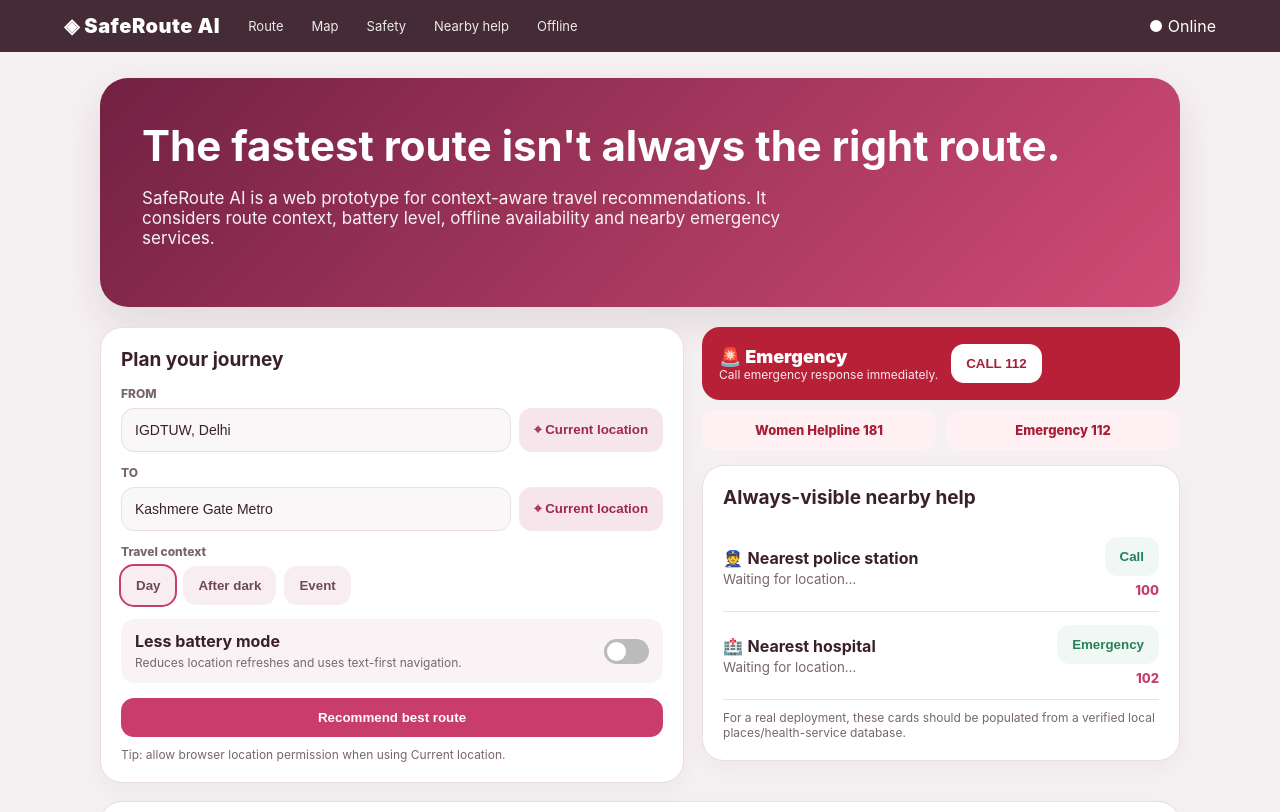
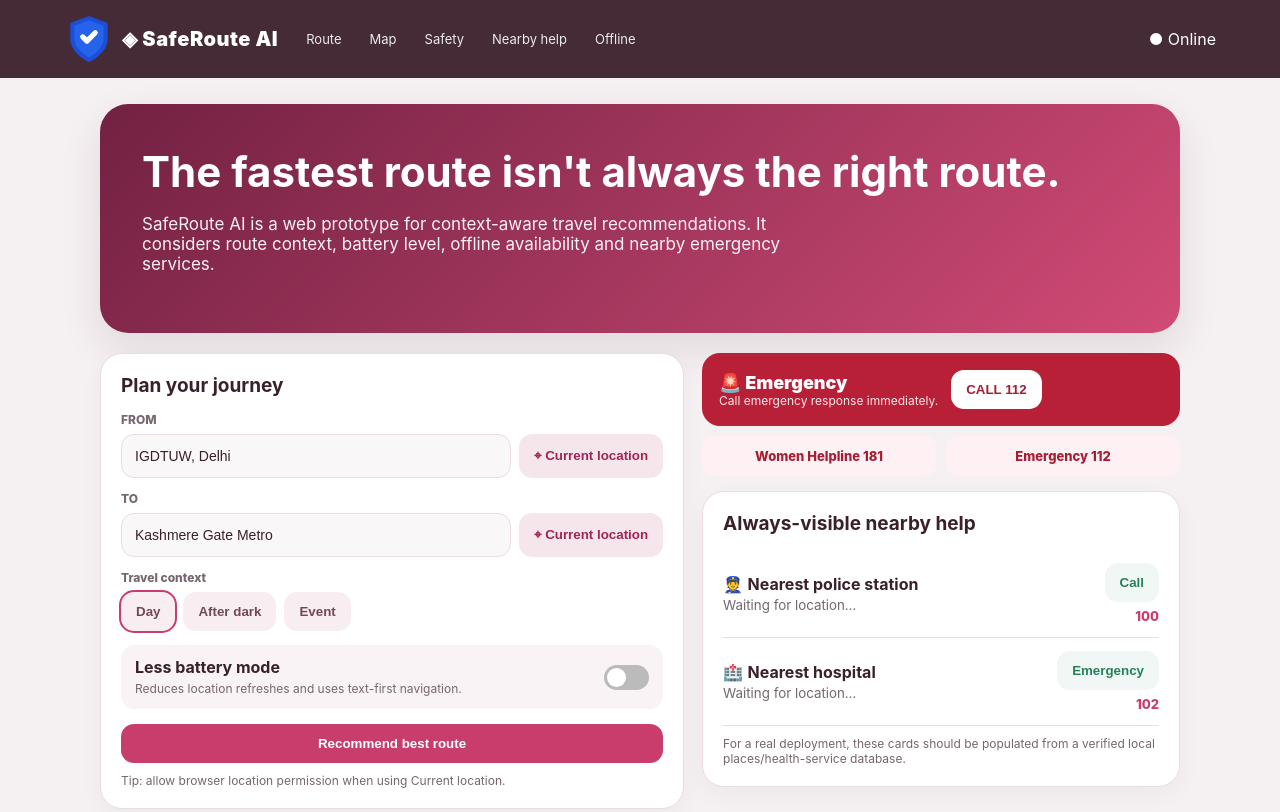
Before and after one commit to Samridhi-sys/saferoute-app, a plain HTML site: page index.html in a window 1280 px wide. Shown: the top 812 px of the page. Drawn offline with nearby package versions, Linux system fonts and the light colour scheme.

Commit message:
Add files via upload

```diff
--- a/index.html
+++ b/index.html
@@ -33,27 +33,40 @@ button{border:0;border-radius:13px;padding:12px 15px;font-weight:800;cursor:poin
 footer{text-align:center;color:var(--muted);font-size:12px;padding:20px}
 @media(max-width:800px){.grid{grid-template-columns:1fr}.nav a{display:none}.hero h1{font-size:31px}.why{grid-template-columns:1fr}.container{padding:15px 12px 50px}}
 </style>
+
+
 </head>
 <body>
 <nav class="nav">
- <div class="logo">◈ SafeRoute AI</div><a href="#route">Route</a><a href="#mapSection">Map</a><a href="#safety">Safety</a><a href="#nearby">Nearby help</a><a href="#offline">Offline</a>
+ <div class="logo" style="display: flex; align-items: center; gap: 8px;"><svg width="50" height="50" viewBox="0 0 24 24" fill="none" xmlns="http://w3.org">
+    <!-- The Shield Background -->
+    <path d="M12 22C12 22 20 18 20 12V5L12 2L4 5V12C4 18 12 22 12 22Z" fill="#2563eb" stroke="#1d4ed8" stroke-width="2" stroke-linecap="round" stroke-linejoin="round"/>
+    <!-- The Route/Checkmark inside the shield (Representing SafeRoute) -->
+    <path d="M9 11L11 13L15 9" stroke="white" stroke-width="2.5" stroke-linecap="round" stroke-linejoin="round"/>
+</svg>
+◈ SafeRoute AI</div><a href="#route">Route</a><a href="#mapSection">Map</a><a href="#safety">Safety</a><a href="#nearby">Nearby help</a><a href="#offline">Offline</a>
  <div class="spacer"></div><span id="onlineState">● Online</span>
+
+
+
 </nav>
 
 <main class="container">
 <section class="hero">
  <h1>The fastest route isn't always the right route.</h1>
- <p>SafeRoute AI is a web prototype for context-aware travel recommendations. It considers route context, battery level, offline availability and nearby emergency services.</p>
+ <p >SafeRoute AI is a web prototype for context-aware travel recommendations. It considers route context, battery level, offline availability and nearby emergency services.</p>
 </section>
 
 <div class="grid">
-<section class="card" id="route">
- <h2>Plan your journey</h2>
+
+
+        <section class="card" id="route">
+        <h2 >Plan your journey</h2>
  <label>FROM</label>
  <div class="inputrow"><input id="from" value="IGDTUW, Delhi"><button class="loc" onclick="useLocation('from')">⌖ Current location</button></div>
  <label>TO</label>
  <div class="inputrow"><input id="to" value="Kashmere Gate Metro"><button class="loc" onclick="useLocation('to')">⌖ Current location</button></div>
- <label>Travel context</label>
+ <label >Travel context</label>
  <div class="chips">
   <button class="chip active" onclick="context(this)">Day</button><button class="chip" onclick="context(this)">After dark</button><button class="chip" onclick="context(this)">Event</button>
  </div>
```
